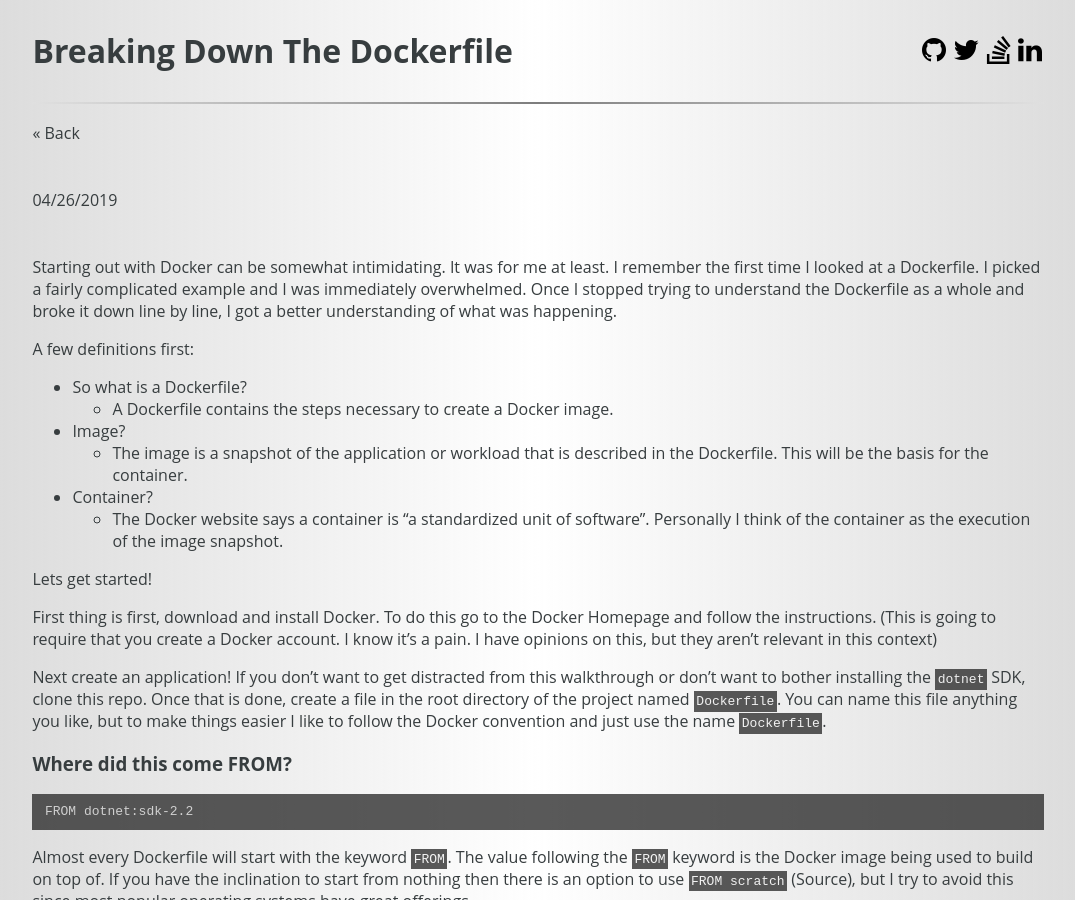
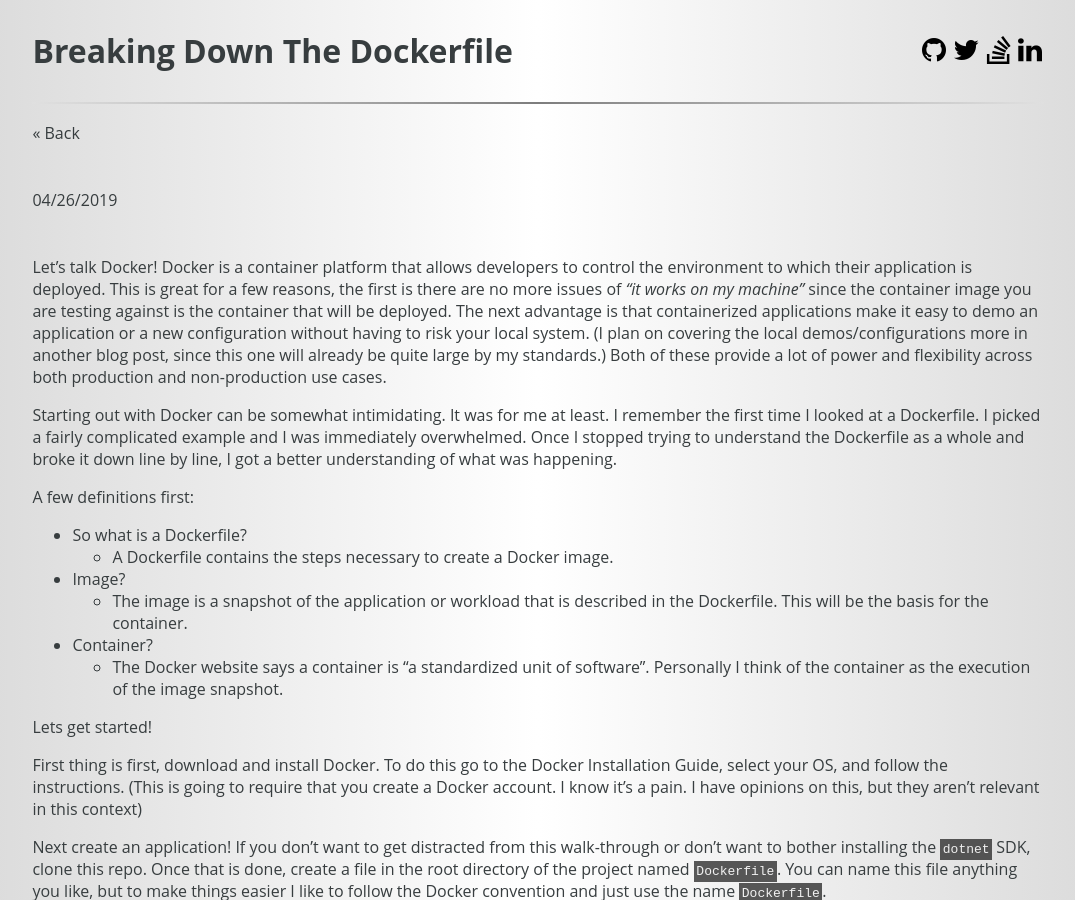
Before and after one commit to DillonAd/DillonAd.github.io, a Jekyll site: the page built from _posts/2019-04-26-Breaking-Down-The-Dockerfile.md, in a window 1280 px wide and 900 px high. Shown: the whole window, without its empty margins (102-1177 px from the left). Built offline with Jekyll 4.4.1, drawn with Linux system fonts in a browser that asks for light colours; nearby versions of some CDN libraries; some of the changed text lies outside the part shown.

Commit message:
Spellcheck and better intro for Breaking Down the Dockerfile

```diff
--- a/_posts/2019-04-26-Breaking-Down-The-Dockerfile.md
+++ b/_posts/2019-04-26-Breaking-Down-The-Dockerfile.md
@@ -5,6 +5,8 @@
 tags: [ Docker, Dockerfile, break down, beginner ]
 date: 2019-04-26
 ---
+
+Let's talk Docker! Docker is a container platform that allows developers to control the environment to which their application is deployed. This is great for a few reasons, the first is there are no more issues of _"it works on my machine"_ since the container image you are testing against is the container that will be deployed. The next advantage is that containerized applications make it easy to demo an application or a new configuration without having to risk your local system. (I plan on covering the local demos/configurations more in another blog post, since this one will already be quite large by my standards.) Both of these provide a lot of power and flexibility across both production and non-production use cases.
 
 Starting out with Docker can be somewhat intimidating. It was for me at least. I remember the first time I looked at a Dockerfile. I picked a fairly complicated example and I was immediately overwhelmed. Once I stopped trying to understand the Dockerfile as a whole and broke it down line by line, I got a better understanding of what was happening.
 
@@ -18,9 +20,9 @@
 
 Lets get started!
 
-First thing is first, download and install Docker. To do this go to the [Docker Homepage](https://docker.com) and follow the instructions. (This is going to require that you create a Docker account. I know it's a pain. I have opinions on this, but they aren't relevant in this context)
+First thing is first, download and install Docker. To do this go to the [Docker Installation Guide](https://docs.docker.com/install/), select your OS, and follow the instructions. (This is going to require that you create a Docker account. I know it's a pain. I have opinions on this, but they aren't relevant in this context)
 
-Next create an application! If you don't want to get distracted from this walkthrough or don't want to bother installing the `dotnet` SDK, clone [this repo](https://github.com/DillonAd/simple-api). Once that is done, create a file in the root directory of the project named `Dockerfile`. You can name this file anything you like, but to make things easier I like to follow the Docker convention and just use the name `Dockerfile`.
+Next create an application! If you don't want to get distracted from this walk-through or don't want to bother installing the `dotnet` SDK, clone [this repo](https://github.com/DillonAd/simple-api). Once that is done, create a file in the root directory of the project named `Dockerfile`. You can name this file anything you like, but to make things easier I like to follow the Docker convention and just use the name `Dockerfile`.
 
 ### Where did this come FROM?
 
@@ -62,7 +64,7 @@
 
 This line tells the image it's default startup command. Once all of the setup is complete, this command will be run (with any parameters that you specify).
 
-### Thats it?!
+### That's it?!
 
 Yup, that's it. Well, almost! So here is the complete `Dockerfile`:
 
```
Also changed, not shown: other parts of _posts/2019-04-26-Breaking-Down-The-Dockerfile.md (+2 -2 lines).
